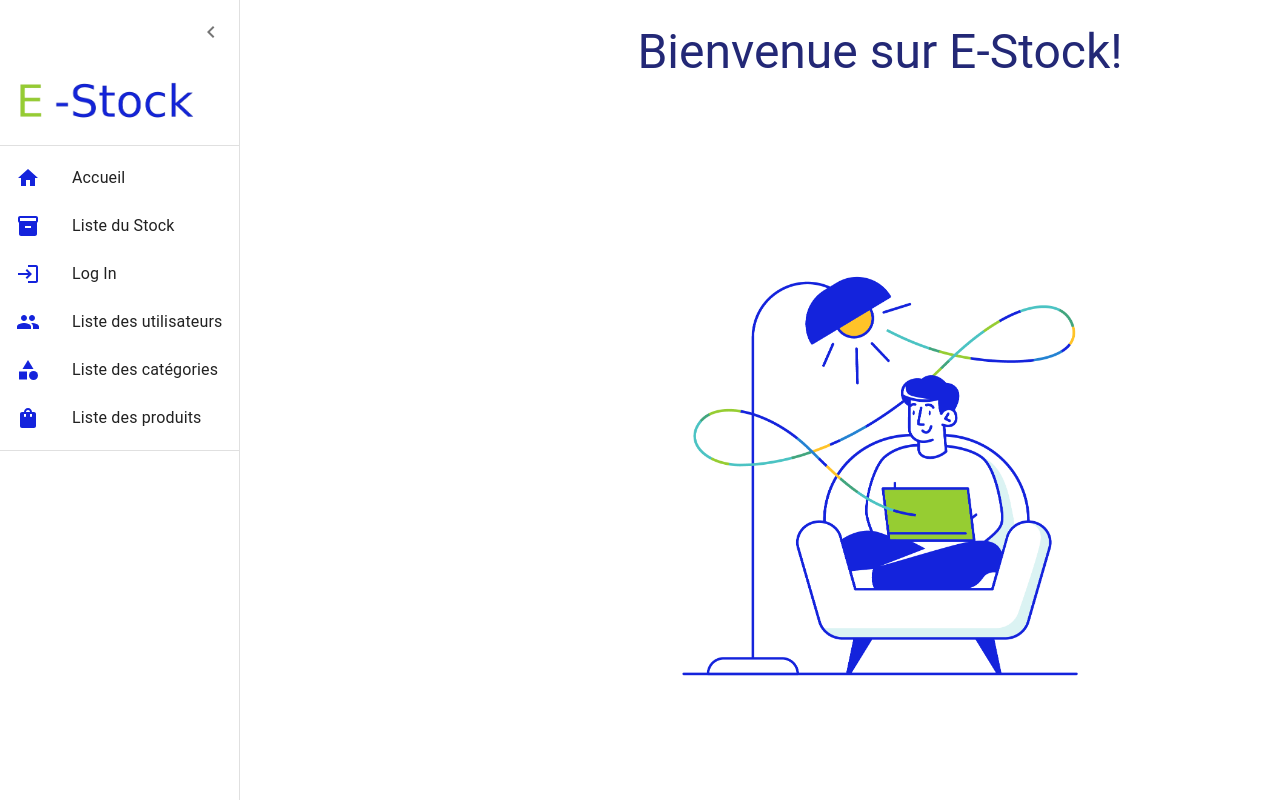
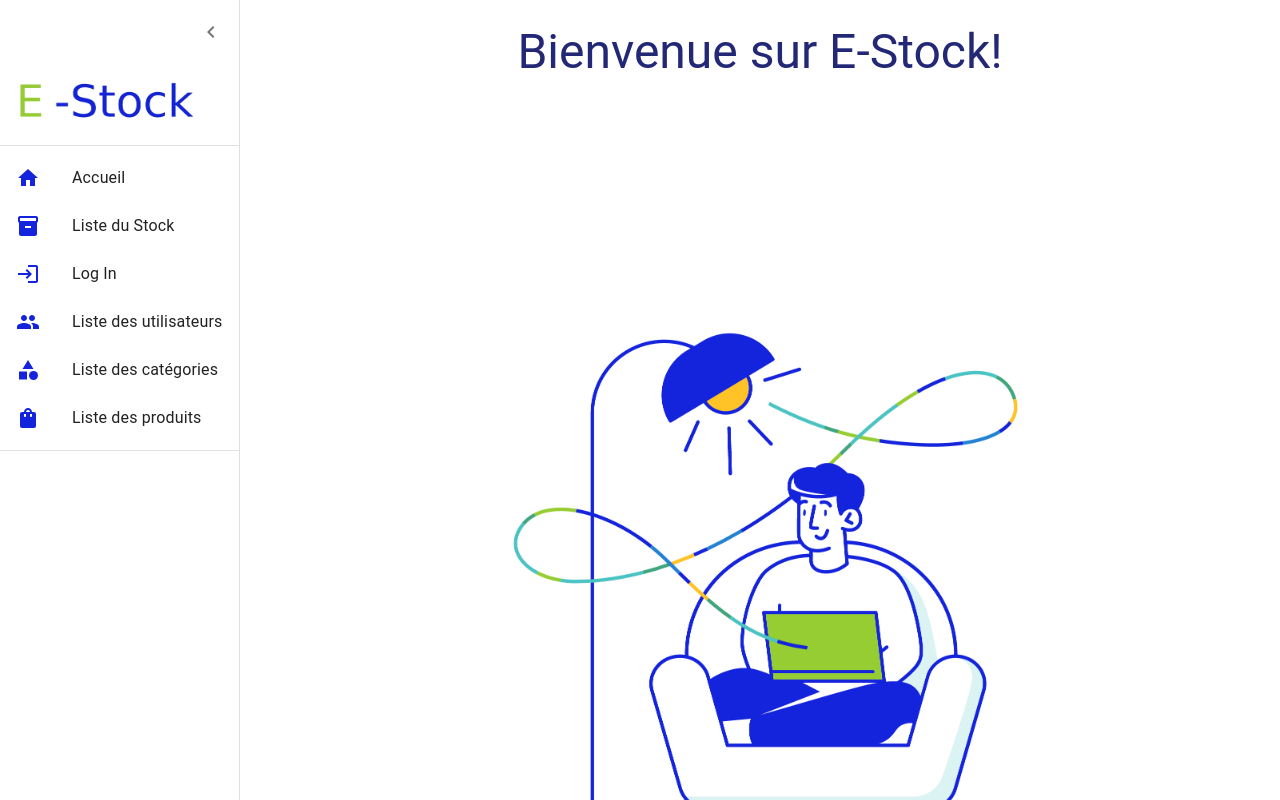
Before and after one commit to 0xChaser/gestion-stock_front, a React (Create React App) app: page / in a window 1280 px wide. Shown: the top 800 px of the page. Built offline with nearby package versions, Linux system fonts and the light colour scheme.

Commit message:
Update chaser computer files

```diff
--- a/src/App.tsx
+++ b/src/App.tsx
@@ -14,7 +14,7 @@ const App: React.FC = () => {
       <Router>
         <div style={{ display: 'flex', minHeight: '100vh' }}>
           <Sidebar />
-          <div style={{ flex: 1, overflowY: 'auto', marginLeft: isMobile ? 0 : drawerWidth }}>
+          <div style={{ flex: 1, overflowY: 'auto' }}>
             {isMobile && <Toolbar />}
             <Routes>
               <Route path="/" element={<Home />} />
```
